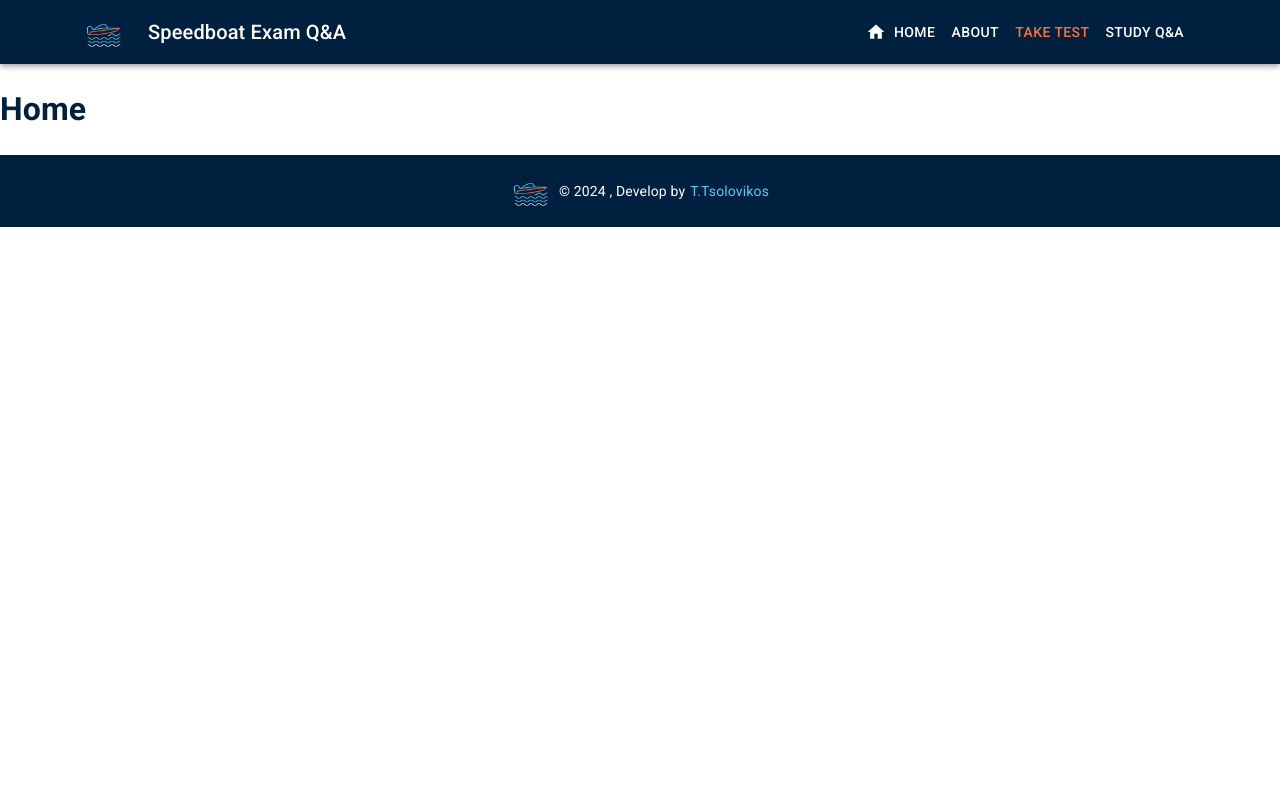
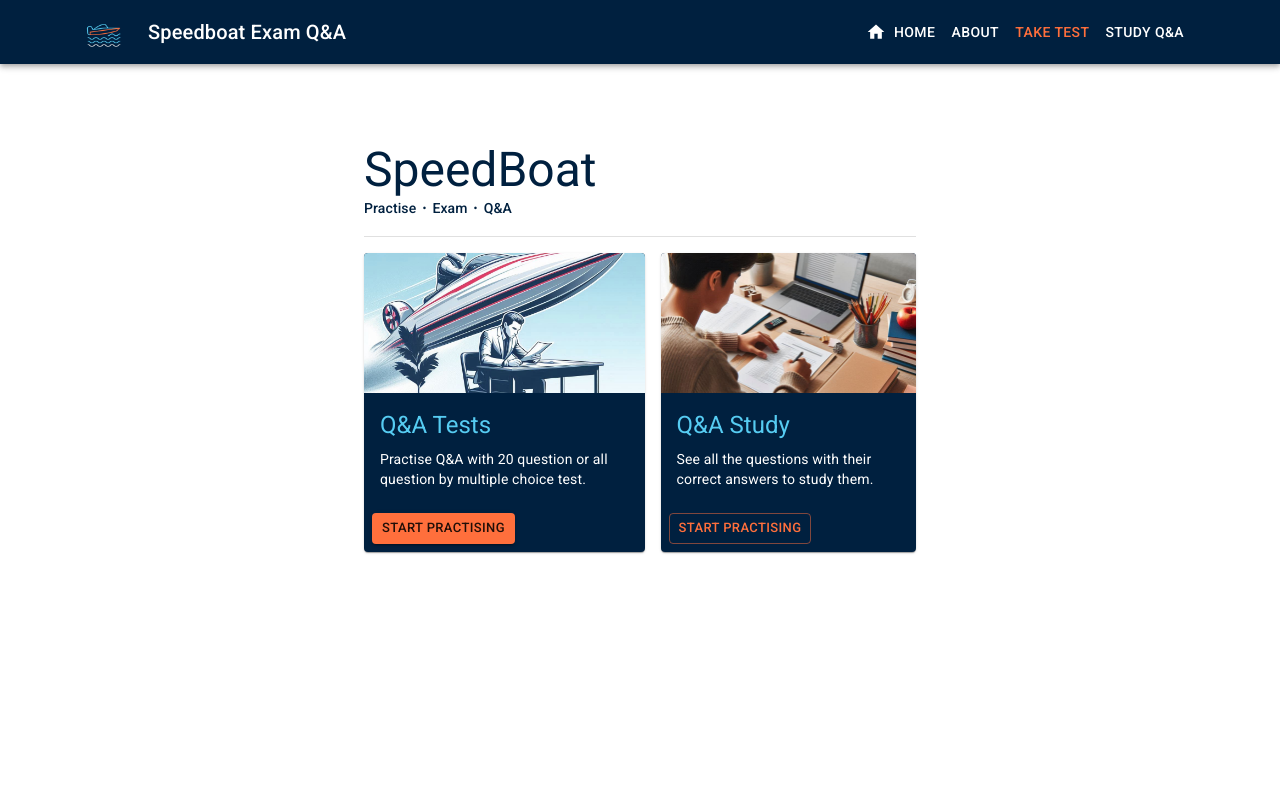
Before and after one commit to TsolosT/Speedboat-qna, a React (Vite) app: page / in a window 1280 px wide. Shown: the top 800 px of the page. Built offline with nearby package versions, Linux system fonts and the light colour scheme.

Commit message:
Feat: added home page.

```diff
--- a/src/pages/About.jsx
+++ b/src/pages/About.jsx
@@ -1,7 +1,5 @@
 import Card from '@mui/material/Card';
-import CardActions from '@mui/material/CardActions';
 import CardContent from '@mui/material/CardContent';
-import Button from '@mui/material/Button';
 import Typography from '@mui/material/Typography';
 import Container from '@mui/material/Container';
 
--- a/src/pages/Home.jsx
+++ b/src/pages/Home.jsx
@@ -1,10 +1,104 @@
+import Container from '@mui/material/Container';
+import Typography from '@mui/material/Typography';
+import Box from '@mui/material/Box';
+import Divider from '@mui/material/Divider';
+import Stack from '@mui/material/Stack';
+import Button from '@mui/material/Button';
+import Card from '@mui/material/Card';
+import CardActions from '@mui/material/CardActions';
+import CardContent from '@mui/material/CardContent';
+import CardMedia from '@mui/material/CardMedia';
+import takingTestImg from '../assets/takingtest.png';
+import studyTestImg from '../assets/studytest.png';
+import { Link } from 'react-router-dom';
 
 
 function Home() {
+    const bull = (
+        <Box
+            component="span"
+            sx={{ display: 'inline-block', mx: '2px', transform: 'scale(0.8)' }}
+        >
+            •
+        </Box>
+    );
+
     return (
-        <>
-            <h1>Home </h1>
-        </>
+        <Container maxWidth="sm" sx={{
+                width:'100vw',
+                height: '100vh' ,
+                display: 'flex',
+                justifyContent: 'flex-start',
+                alignItems: 'flex-start',
+                flexDirection: 'column',
+                mx:'auto',
+                my:3,
+                p: 3,
+            }}>
+            <Typography variant="h3" component="div" sx={{ mt:'30px' }}>
+                        SpeedBoat
+            </Typography>
+            <Typography variant="subtitle2" component="div" >
+                Practise {bull}  Exam {bull} Q&A
+            </Typography>
+            <Divider sx={{ width: '100%', my: 2 }} />
+            <Stack spacing={2}  direction={{ xs: 'column', sm: 'row' }} >
+                <Card sx={{ maxWidth: 345, backgroundColor: 'primary.main'}}>
+                    <CardMedia
+                        component="img"
+                        alt="Speedboat tests"
+                        height="140"
+                        image={takingTestImg}
+                    />
+                    <CardContent>
+                        <Typography gutterBottom variant="h5" component="div" color='info'>
+                        Q&A Tests
+                        </Typography>
+                        <Typography variant="body2" sx={{ color: 'text.secondary' }}>
+                            Practise Q&A with 20 question or all question by multiple choice test.
+                        </Typography>
+                    </CardContent>
+                    <CardActions>
+                        <Button
+                                component={Link}
+                                to="/take-test"
+                                size="small"
+                                variant="contained"
+                                color='secondary'
+                            >
+                                Start Practising
+                            </Button>
+                    </CardActions>
+                </Card>
+                <Card sx={{ maxWidth: 345 , backgroundColor: 'primary.main'}}>
+                    <CardMedia
+                        component="img"
+                        alt="Study tests"
+                        height="140"
+                        image={studyTestImg}
+                    />
+                    <CardContent>
+                        <Typography gutterBottom variant="h5" component="div" color='info'>
+                        Q&A Study
+                        </Typography>
+                        <Typography variant="body2" sx={{ color: 'text.secondary' }}>
+                            See all the questions with their correct answers to study them.
+                        </Typography>
+                    </CardContent>
+                    <CardActions>
+                        <Button
+                            component={Link}
+                            to="/study-qna"
+                            size="small"
+                            variant="outlined"
+                            color='secondary'
+                            >
+                                Start Practising
+                            </Button>
+                    </CardActions>
+                </Card>
+            </Stack>
+        </Container>
     );
 }
 
```
Also changed, not shown: src/assets/studytest.png (added), src/assets/takingtest.png (added).
